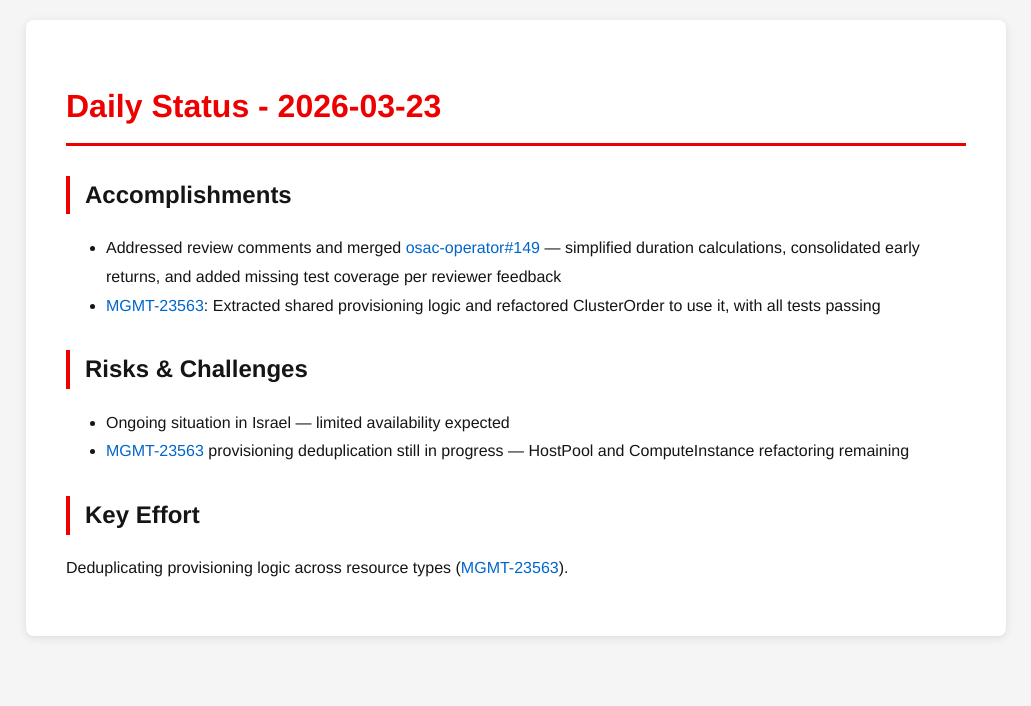
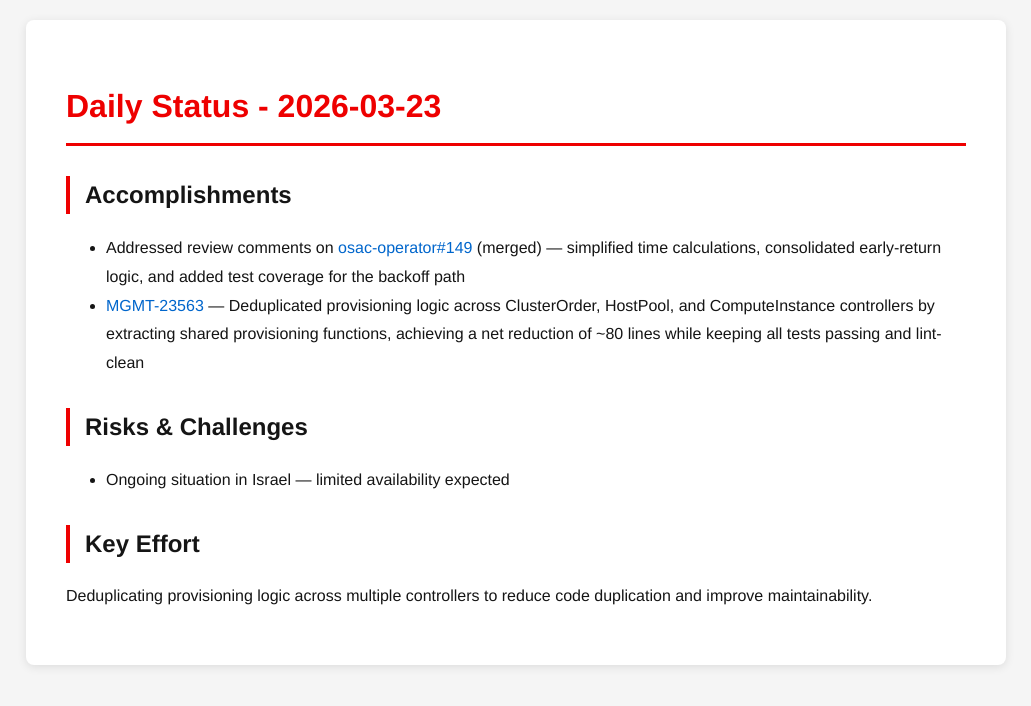
Before and after one commit to tzvatot/daily-status, a Jekyll site: the page built from 2026-03-23.md, in a window 1280 px wide. Shown: the top 706 px of the page, without its empty margins (124-1155 px from the left). Built offline with Jekyll 4.4.1, drawn with Linux system fonts in a browser that asks for light colours.

Commit message:
Daily status update - 2026-03-23

```diff
--- a/2026-03-23.md
+++ b/2026-03-23.md
@@ -7,12 +7,11 @@ date: 2026-03-23
 # Daily Status - 2026-03-23
 
 ## Accomplishments
-- Addressed review comments and merged [osac-operator#149](https://github.com/osac-project/osac-operator/pull/149) — simplified duration calculations, consolidated early returns, and added missing test coverage per reviewer feedback
-- [MGMT-23563](https://issues.redhat.com/browse/MGMT-23563): Extracted shared provisioning logic and refactored ClusterOrder to use it, with all tests passing
+- Addressed review comments on [osac-operator#149](https://github.com/osac-project/osac-operator/pull/149) (merged) — simplified time calculations, consolidated early-return logic, and added test coverage for the backoff path
+- [MGMT-23563](https://issues.redhat.com/browse/MGMT-23563) — Deduplicated provisioning logic across ClusterOrder, HostPool, and ComputeInstance controllers by extracting shared provisioning functions, achieving a net reduction of ~80 lines while keeping all tests passing and lint-clean
 
 ## Risks & Challenges
 - Ongoing situation in Israel — limited availability expected
-- [MGMT-23563](https://issues.redhat.com/browse/MGMT-23563) provisioning deduplication still in progress — HostPool and ComputeInstance refactoring remaining
 
 ## Key Effort
-Deduplicating provisioning logic across resource types ([MGMT-23563](https://issues.redhat.com/browse/MGMT-23563)).
+Deduplicating provisioning logic across multiple controllers to reduce code duplication and improve maintainability.
```
